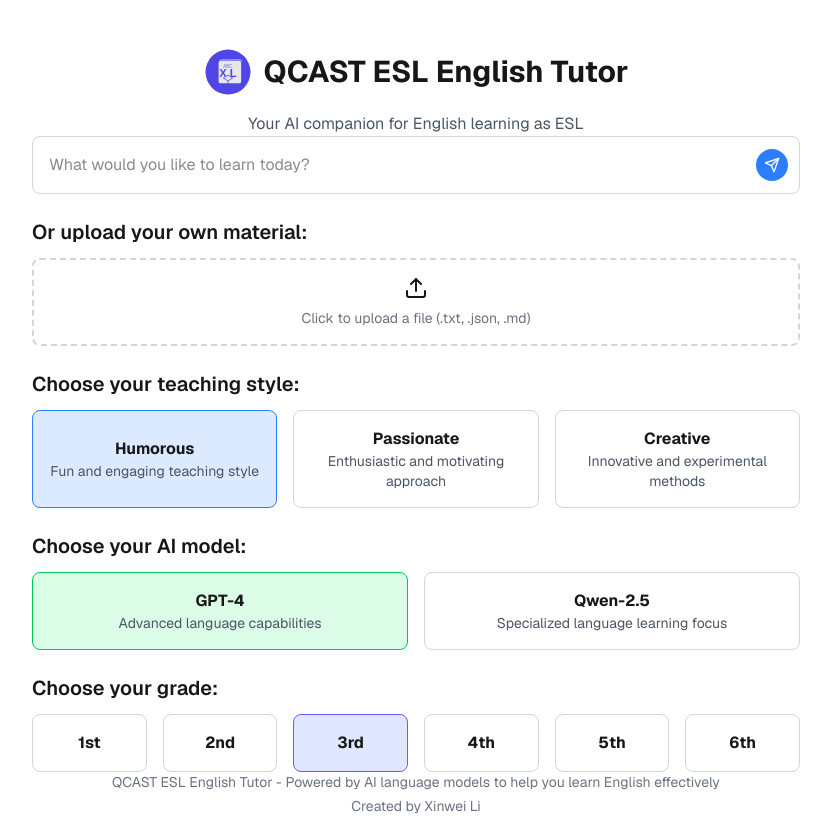
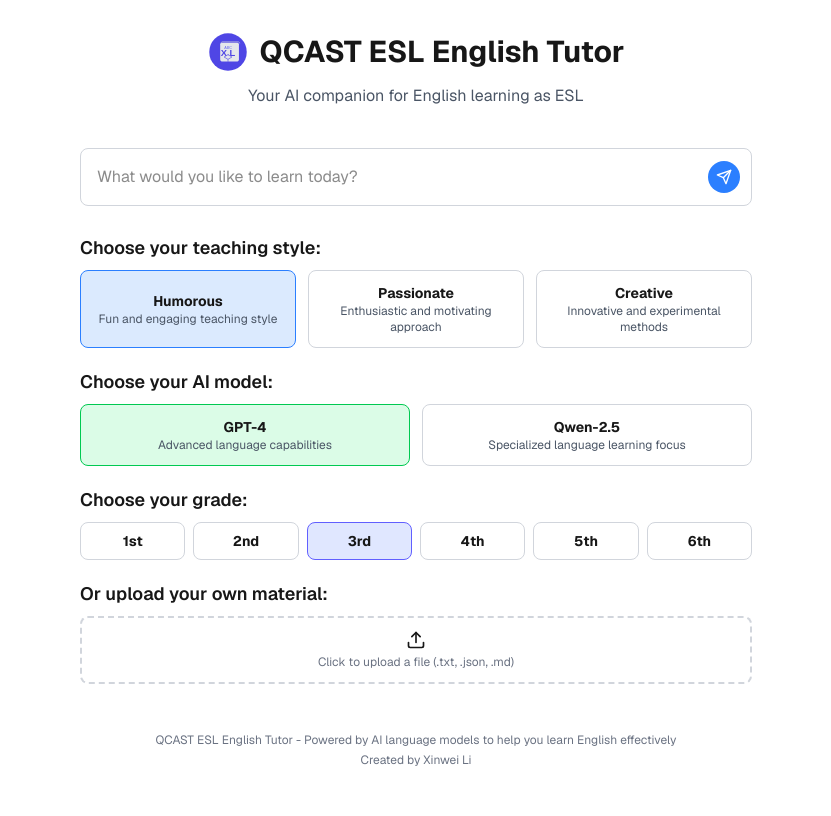
Before and after one commit to li-xinwei/QCAST-English-Tutor, a Next.js app: page / in a window 1280 px wide. Shown: the whole page, without its empty margins (224-1055 px from the left). Built offline with nearby package versions, Linux system fonts and the light colour scheme.

Commit message:
Update page.tsx

```diff
--- a/app/page.tsx
+++ b/app/page.tsx
@@ -46,29 +46,29 @@
   };
 
   return (
-    <div className="grid grid-rows-[auto_1fr_auto] items-center justify-items-center h-screen p-4 sm:p-12 font-[family-name:var(--font-geist-sans)]">
-      <header className="w-full max-w-3xl text-center">
-        <div className="flex items-center justify-center gap-3 mb-4">
+    <div className="grid grid-rows-[auto_1fr_auto] items-center justify-items-center min-h-screen p-3 sm:p-8 font-[family-name:var(--font-geist-sans)]">
+      <header className="w-full max-w-2xl text-center mb-4">
+        <div className="flex items-center justify-center gap-3 mb-3">
           <Image
             src="/qcast-logo.svg"
             alt="QCAST ESL Logo"
-            width={48}
-            height={48}
+            width={40}
+            height={40}
             className="rounded-lg"
           />
           <h1 className="text-3xl font-bold">QCAST ESL English Tutor</h1>
         </div>
-        <p className="text-gray-600 dark:text-gray-300">Your AI companion for English learning as ESL</p>
+        <p className="text-base text-gray-600 dark:text-gray-300">Your AI companion for English learning as ESL</p>
       </header>
 
-      <main className="flex flex-col gap-6 w-full max-w-3xl">
+      <main className="flex flex-col gap-5 w-full max-w-2xl">
         {/* Chat input area */}
-        <div className="w-full">
+        <div className="w-full mb-2">
           <div className="relative">
             <input
               type="text"
               placeholder="What would you like to learn today?"
-              className="w-full p-4 pr-12 rounded-lg border border-gray-300 dark:border-gray-700 focus:outline-none focus:ring-2 focus:ring-blue-500"
+              className="w-full p-4 pr-12 text-base rounded-lg border border-gray-300 dark:border-gray-700 focus:outline-none focus:ring-2 focus:ring-blue-500"
               value={userQuery}
               onChange={(e) => setUserQuery(e.target.value)}
               onKeyDown={(e) => e.key === 'Enter' && handleStartChat()}
@@ -85,12 +85,104 @@
           </div>
         </div>
 
+        {/* Style selection */}
+        <div className="w-full">
+          <h2 className="text-lg font-semibold mb-2">Choose your teaching style:</h2>
+          <div className="grid grid-cols-1 sm:grid-cols-3 gap-3">
+            <button
+              className={`p-3 rounded-lg border transition-colors ${
+                selectedStyle === 'humorous'
+                  ? 'bg-blue-100 dark:bg-blue-900 border-blue-500'
+                  : 'border-gray-300 dark:border-gray-700 hover:bg-gray-100 dark:hover:bg-gray-800'
+              }`}
+              onClick={() => setSelectedStyle('humorous')}
+            >
+              <h3 className="font-bold text-sm">Humorous</h3>
+              <p className="text-xs text-gray-600 dark:text-gray-300">Fun and engaging teaching style</p>
+            </button>
+
+            <button
+              className={`p-3 rounded-lg border transition-colors ${
+                selectedStyle === 'passionate'
+                  ? 'bg-red-100 dark:bg-red-900 border-red-500'
+                  : 'border-gray-300 dark:border-gray-700 hover:bg-gray-100 dark:hover:bg-gray-800'
+              }`}
+              onClick={() => setSelectedStyle('passionate')}
+            >
+              <h3 className="font-bold text-sm">Passionate</h3>
+              <p className="text-xs text-gray-600 dark:text-gray-300">Enthusiastic and motivating approach</p>
+            </button>
+
+            <button
+              className={`p-3 rounded-lg border transition-colors ${
+                selectedStyle === 'creative'
+                  ? 'bg-purple-100 dark:bg-purple-900 border-purple-500'
+                  : 'border-gray-300 dark:border-gray-700 hover:bg-gray-100 dark:hover:bg-gray-800'
+              }`}
+              onClick={() => setSelectedStyle('creative')}
+            >
+              <h3 className="font-bold text-sm">Creative</h3>
+              <p className="text-xs text-gray-600 dark:text-gray-300">Innovative and experimental methods</p>
+            </button>
+          </div>
+        </div>
+
+        {/* Model selection */}
+        <div className="w-full">
+          <h2 className="text-lg font-semibold mb-2">Choose your AI model:</h2>
+          <div className="grid grid-cols-1 sm:grid-cols-2 gap-3">
+            <button
+              className={`p-3 rounded-lg border transition-colors ${
+                selectedModel === 'GPT-4'
+                  ? 'bg-green-100 dark:bg-green-900 border-green-500'
+                  : 'border-gray-300 dark:border-gray-700 hover:bg-gray-100 dark:hover:bg-gray-800'
+              }`}
+              onClick={() => setSelectedModel('GPT-4')}
+            >
+              <h3 className="font-bold text-sm">GPT-4</h3>
+              <p className="text-xs text-gray-600 dark:text-gray-300">Advanced language capabilities</p>
+            </button>
+
+            <button
+              className={`p-3 rounded-lg border transition-colors ${
+                selectedModel === 'Qwen-2.5'
+                  ? 'bg-yellow-100 dark:bg-yellow-900 border-yellow-500'
+                  : 'border-gray-300 dark:border-gray-700 hover:bg-gray-100 dark:hover:bg-gray-800'
+              }`}
+              onClick={() => setSelectedModel('Qwen-2.5')}
+            >
+              <h3 className="font-bold text-sm">Qwen-2.5</h3>
+              <p className="text-xs text-gray-600 dark:text-gray-300">Specialized language learning focus</p>
+            </button>
+          </div>
+        </div>
+
+        {/* Grade selection */}
+        <div className="w-full">
+          <h2 className="text-lg font-semibold mb-2">Choose your grade:</h2>
+          <div className="grid grid-cols-2 sm:grid-cols-3 md:grid-cols-6 gap-2">
+            {['1st-grade', '2nd-grade', '3rd-grade', '4th-grade', '5th-grade', '6th-grade'].map((grade) => (
+              <button
+                key={grade}
+                className={`p-2 rounded-lg border transition-colors ${
+                  selectedGrade === grade
+                    ? 'bg-indigo-100 dark:bg-indigo-900 border-indigo-500'
+                    : 'border-gray-300 dark:border-gray-700 hover:bg-gray-100 dark:hover:bg-gray-800'
+                }`}
+                onClick={() => setSelectedGrade(grade)}
+              >
+                <h3 className="font-bold text-sm">{grade.split('-')[0].charAt(0).toUpperCase() + grade.split('-')[0].slice(1)}</h3>
+              </button>
+            ))}
+          </div>
+        </div>
+
         {/* File upload area */}
         <div className="w-full">
-          <h2 className="text-xl font-semibold mb-3">Or upload your own material:</h2>
-          <div className="flex items-center gap-4">
+          <h2 className="text-lg font-semibold mb-2">Or upload your own material:</h2>
+          <div className="flex items-center gap-3">
             <label className="flex-1 cursor-pointer">
-              <div className={`p-4 rounded-lg border-2 border-dashed transition-colors ${
+              <div className={`p-3 rounded-lg border-2 border-dashed transition-colors ${
                 uploadedFile
                   ? 'border-green-500 bg-green-50 dark:bg-green-900/20'
                   : 'border-gray-300 dark:border-gray-700 hover:border-blue-500'
@@ -101,18 +193,18 @@
                   onChange={handleFileUpload}
                   accept=".txt,.json,.md"
                 />
-                <div className="flex flex-col items-center gap-2">
-                  <svg xmlns="http://www.w3.org/2000/svg" width="24" height="24" viewBox="0 0 24 24" fill="none" stroke="currentColor" strokeWidth="2" strokeLinecap="round" strokeLinejoin="round">
+                <div className="flex flex-col items-center gap-1">
+                  <svg xmlns="http://www.w3.org/2000/svg" width="20" height="20" viewBox="0 0 24 24" fill="none" stroke="currentColor" strokeWidth="2" strokeLinecap="round" strokeLinejoin="round">
                     <path d="M21 15v4a2 2 0 0 1-2 2H5a2 2 0 0 1-2-2v-4"></path>
                     <polyline points="17 8 12 3 7 8"></polyline>
                     <line x1="12" y1="3" x2="12" y2="15"></line>
                   </svg>
                   {uploadedFile ? (
-                    <span className="text-sm text-green-600 dark:text-green-400">
+                    <span className="text-xs text-green-600 dark:text-green-400">
                       {uploadedFile.name}
                     </span>
                   ) : (
-                    <span className="text-sm text-gray-500 dark:text-gray-400">
+                    <span className="text-xs text-gray-500 dark:text-gray-400">
                       Click to upload a file (.txt, .json, .md)
                     </span>
                   )}
@@ -121,10 +213,10 @@
             </label>
             {uploadedFile && (
               <button
-                className="p-2 text-red-500 hover:text-red-600"
+                className="p-1.5 text-red-500 hover:text-red-600"
                 onClick={() => setUploadedFile(null)}
               >
-                <svg xmlns="http://www.w3.org/2000/svg" width="20" height="20" viewBox="0 0 24 24" fill="none" stroke="currentColor" strokeWidth="2" strokeLinecap="round" strokeLinejoin="round">
+                <svg xmlns="http://www.w3.org/2000/svg" width="16" height="16" viewBox="0 0 24 24" fill="none" stroke="currentColor" strokeWidth="2" strokeLinecap="round" strokeLinejoin="round">
                   <line x1="18" y1="6" x2="6" y2="18"></line>
                   <line x1="6" y1="6" x2="18" y2="18"></line>
                 </svg>
@@ -132,101 +224,9 @@
             )}
           </div>
         </div>
-
-        {/* Style selection */}
-        <div className="w-full">
-          <h2 className="text-xl font-semibold mb-3">Choose your teaching style:</h2>
-          <div className="grid grid-cols-1 sm:grid-cols-3 gap-4">
-            <button
-              className={`p-4 rounded-lg border transition-colors ${
-                selectedStyle === 'humorous'
-                  ? 'bg-blue-100 dark:bg-blue-900 border-blue-500'
-                  : 'border-gray-300 dark:border-gray-700 hover:bg-gray-100 dark:hover:bg-gray-800'
-              }`}
-              onClick={() => setSelectedStyle('humorous')}
-            >
-              <h3 className="font-bold">Humorous</h3>
-              <p className="text-sm text-gray-600 dark:text-gray-300">Fun and engaging teaching style</p>
-            </button>
-
-            <button
-              className={`p-4 rounded-lg border transition-colors ${
-                selectedStyle === 'passionate'
-                  ? 'bg-red-100 dark:bg-red-900 border-red-500'
-                  : 'border-gray-300 dark:border-gray-700 hover:bg-gray-100 dark:hover:bg-gray-800'
-              }`}
-              onClick={() => setSelectedStyle('passionate')}
-            >
-              <h3 className="font-bold">Passionate</h3>
-              <p className="text-sm text-gray-600 dark:text-gray-300">Enthusiastic and motivating approach</p>
-            </button>
-
-            <button
-              className={`p-4 rounded-lg border transition-colors ${
-                selectedStyle === 'creative'
-                  ? 'bg-purple-100 dark:bg-purple-900 border-purple-500'
-                  : 'border-gray-300 dark:border-gray-700 hover:bg-gray-100 dark:hover:bg-gray-800'
-              }`}
-              onClick={() => setSelectedStyle('creative')}
-            >
-              <h3 className="font-bold">Creative</h3>
-              <p className="text-sm text-gray-600 dark:text-gray-300">Innovative and experimental methods</p>
-            </button>
-          </div>
-        </div>
-
-        {/* Model selection */}
-        <div className="w-full">
-          <h2 className="text-xl font-semibold mb-3">Choose your AI model:</h2>
-          <div className="grid grid-cols-1 sm:grid-cols-2 gap-4">
-            <button
-              className={`p-4 rounded-lg border transition-colors ${
-                selectedModel === 'GPT-4'
-                  ? 'bg-green-100 dark:bg-green-900 border-green-500'
-                  : 'border-gray-300 dark:border-gray-700 hover:bg-gray-100 dark:hover:bg-gray-800'
-              }`}
-              onClick={() => setSelectedModel('GPT-4')}
-            >
-              <h3 className="font-bold">GPT-4</h3>
-              <p className="text-sm text-gray-600 dark:text-gray-300">Advanced language capabilities</p>
-            </button>
-
-            <button
-              className={`p-4 rounded-lg border transition-colors ${
-                selectedModel === 'Qwen-2.5'
-                  ? 'bg-yellow-100 dark:bg-yellow-900 border-yellow-500'
-                  : 'border-gray-300 dark:border-gray-700 hover:bg-gray-100 dark:hover:bg-gray-800'
-              }`}
-              onClick={() => setSelectedModel('Qwen-2.5')}
-            >
-              <h3 className="font-bold">Qwen-2.5</h3>
-              <p className="text-sm text-gray-600 dark:text-gray-300">Specialized language learning focus</p>
-            </button>
-          </div>
-        </div>
-
-        {/* Grade selection */}
-        <div className="w-full">
-          <h2 className="text-xl font-semibold mb-3">Choose your grade:</h2>
-          <div className="grid grid-cols-2 sm:grid-cols-3 md:grid-cols-6 gap-4">
-            {['1st-grade', '2nd-grade', '3rd-grade', '4th-grade', '5th-grade', '6th-grade'].map((grade) => (
-              <button
-                key={grade}
-                className={`p-4 rounded-lg border transition-colors ${
-                  selectedGrade === grade
-                    ? 'bg-indigo-100 dark:bg-indigo-900 border-indigo-500'
-                    : 'border-gray-300 dark:border-gray-700 hover:bg-gray-100 dark:hover:bg-gray-800'
-                }`}
-                onClick={() => setSelectedGrade(grade)}
-              >
-                <h3 className="font-bold">{grade.split('-')[0].charAt(0).toUpperCase() + grade.split('-')[0].slice(1)}</h3>
-              </button>
-            ))}
-          </div>
-        </div>
       </main>
 
-      <footer className="w-full max-w-3xl text-center text-sm text-gray-500">
+      <footer className="w-full max-w-2xl text-center text-xs text-gray-500 mt-6">
         <p className="mb-1">QCAST ESL English Tutor - Powered by AI language models to help you learn English effectively</p>
         <p>Created by Xinwei Li</p>
       </footer>
```
